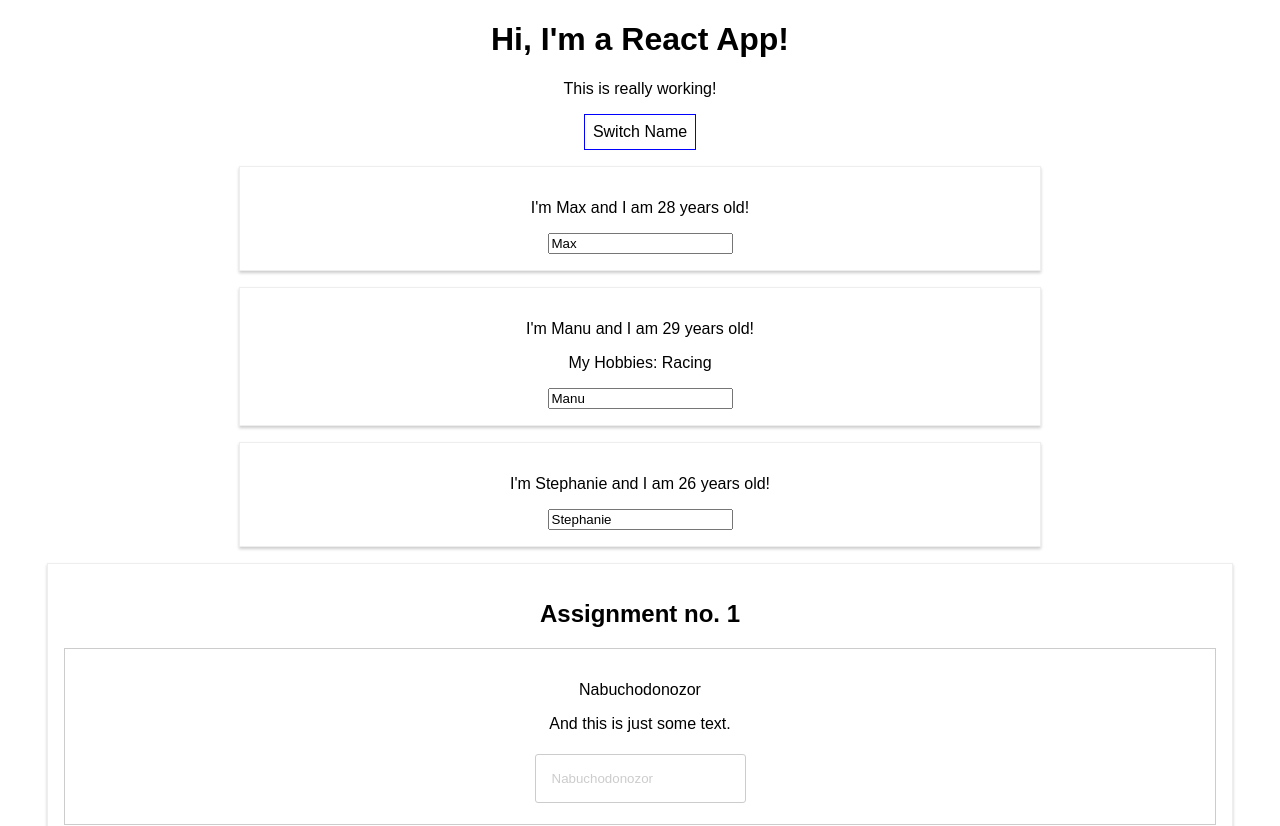
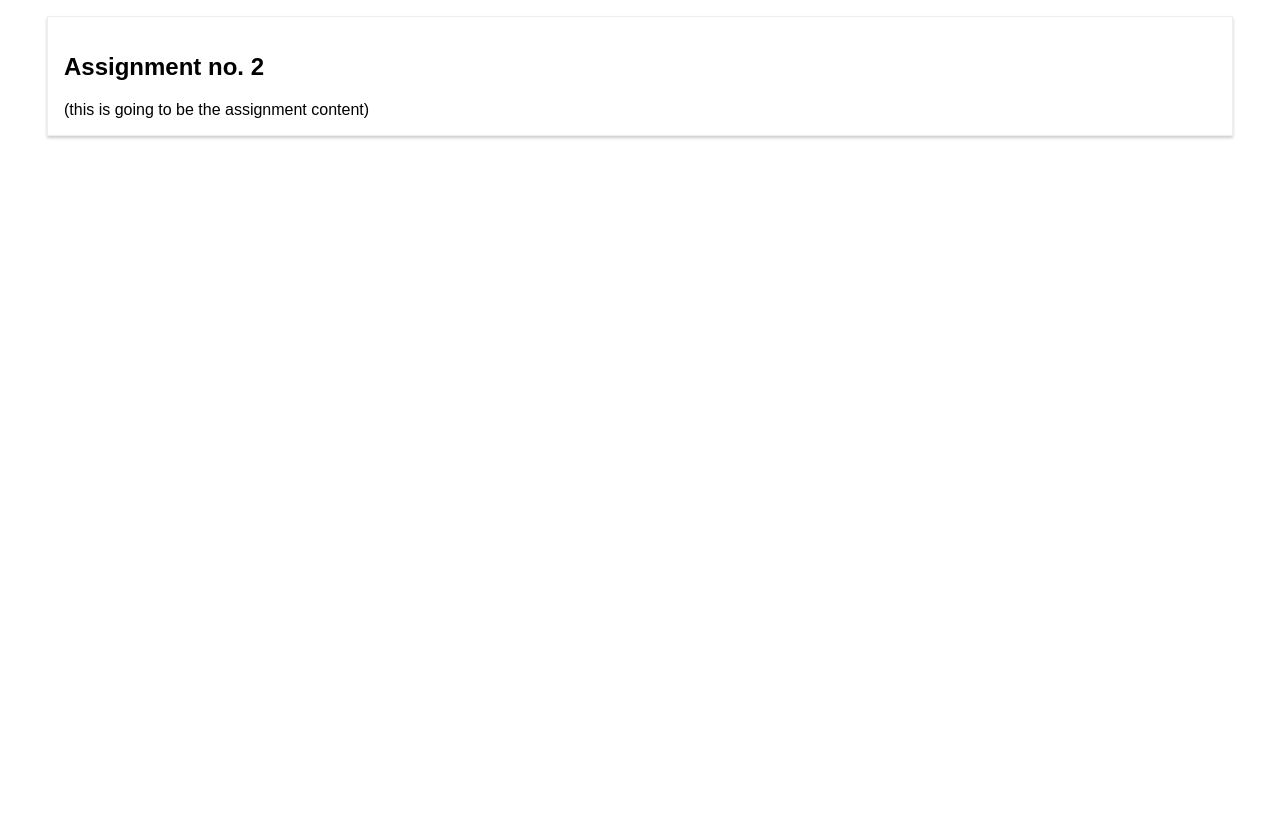
Before and after one commit to lesniakpawel/react-stage-1, a React (Create React App) app: page / in a window 1280 px wide. Shown: the top 826 px of the page. After the commit the page ends 800 px from the top, so only its background shows below. Built offline with nearby package versions, Linux system fonts and the light colour scheme.

Commit message:
a bit of a cleanup

```diff
--- a/src/App.js
+++ b/src/App.js
@@ -1,93 +1,9 @@
 import React, { Component } from 'react';
-import Person from './Person/Person';
 import Assignment from './Assignment/Assignment';
-import UserOutput from './Assignment/UserOutput/UserOutput';
 import './App.css';
 
 class App extends Component {
-	state = {
-		persons: [
-			{
-				name: 'Max',
-				age: '28'
-			},
-			{
-				name: 'Manu',
-				age: '29'
-			},
-			{
-				name: 'Stephanie',
-				age: '26'
-			}
-		],
-		otherState: 'some other value',
-		assignmentState: {
-			persons: [
-				{
-					id: 1,
-					name: 'Nabuchodonozor'
-				},
-				{
-					id: 2,
-					name: 'Emmanuel'
-				},
-				{
-					id: 3,
-					name: 'Solomon'
-				}
-			]
-		}
-	};
-
-	assignmentStateNameChangeHandler = (event) => {
-		const { persons } = this.state.assignmentState;
-		persons[event.target.id - 1].name = event.target.value;
-
-		this.setState({
-			assignmentState: {
-				persons
-			}
-		});
-	};
-
-	switchNameHandler = (newName) => {
-		//console.log('Was clicked!')
-		this.setState({
-			persons: [
-				{
-					name: newName,
-					age: '28'
-				},
-				{
-					name: 'Manu',
-					age: '29'
-				},
-				{
-					name: 'Stephanie',
-					age: '27'
-				}
-			]
-		});
-	};
-
-	nameChangedHandler = (event) => {
-		this.setState({
-			persons: [
-				{
-					name: 'Max',
-					age: '28'
-				},
-				{
-					name: event.target.value,
-					age: '29'
-				},
-				{
-					name: 'Stephanie',
-					age: '27'
-				}
-			]
-		});
-	};
+	state = {};
 
   render() {
   	const style = {
@@ -99,51 +15,12 @@ class App extends Component {
 		};
 
     return (
-      <div className="App">
-				<h1>Hi, I'm a React App!</h1>
-				<p>This is really working!</p>
-
-				<button
-					style={style}
-					onClick={() => this.switchNameHandler('Maximilian!!')}
-				>
-					Switch Name
-				</button>
-
-				<Person
-					name={this.state.persons[0].name}
-					age={this.state.persons[0].age}
-				/>
-
-				<Person
-					name={this.state.persons[1].name}
-					age={this.state.persons[1].age}
-					click={this.switchNameHandler.bind(this, 'Max!')}
-					changed={this.nameChangedHandler}
-				>
-					My Hobbies: Racing
-				</Person>
-
-				<Person
-					name={this.state.persons[2].name}
-					age={this.state.persons[2].age}
-				/>
-
-				<Assignment
-					title='Assignment no. 1'
-				>
-					{this.state.assignmentState.persons.map((elt, index) =>
-						<UserOutput
-							key={index}
-							userId={elt.id}
-							name={elt.name}
-							nameChangeHandler={this.assignmentStateNameChangeHandler}
-						/>
-					)}
-				</Assignment>
-      </div>
+			<Assignment
+				title='Assignment no. 2'
+			>
+				(this is going to be the assignment content)
+			</Assignment>
     );
-	//   return React.createElement('div', {className: 'App'}, React.createElement('h1', null, 'Does this work now?')) ;
   }
 }
 
```
